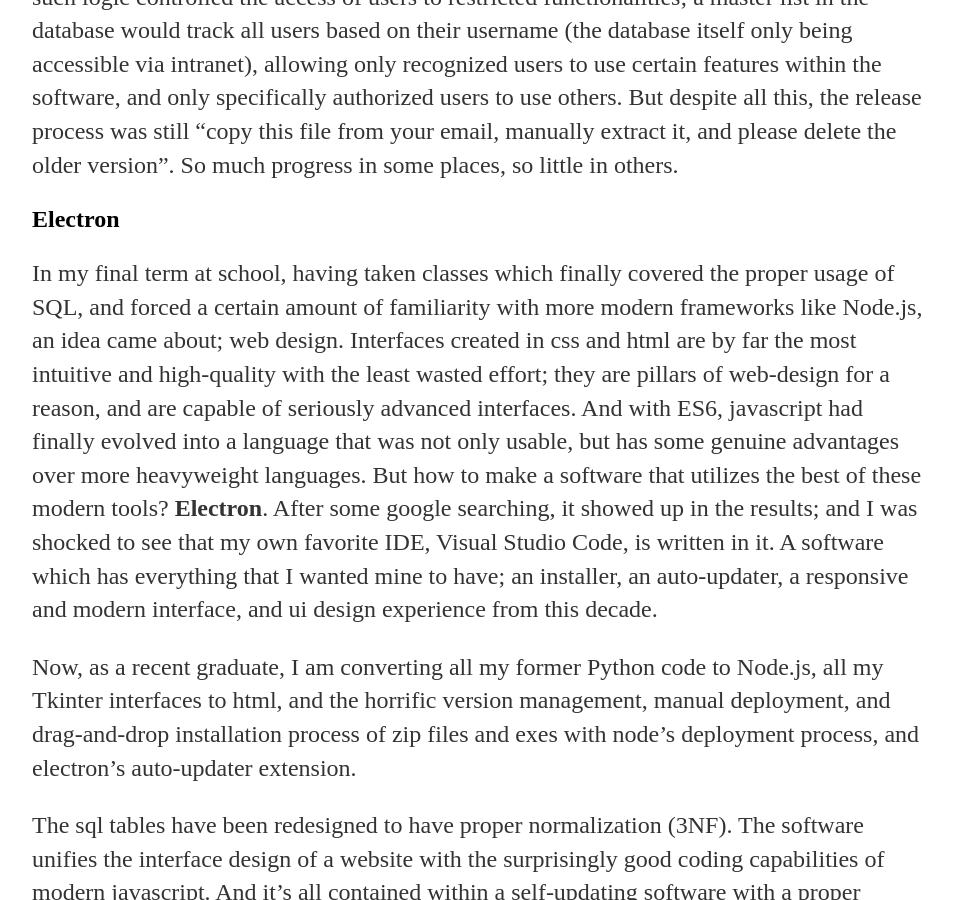
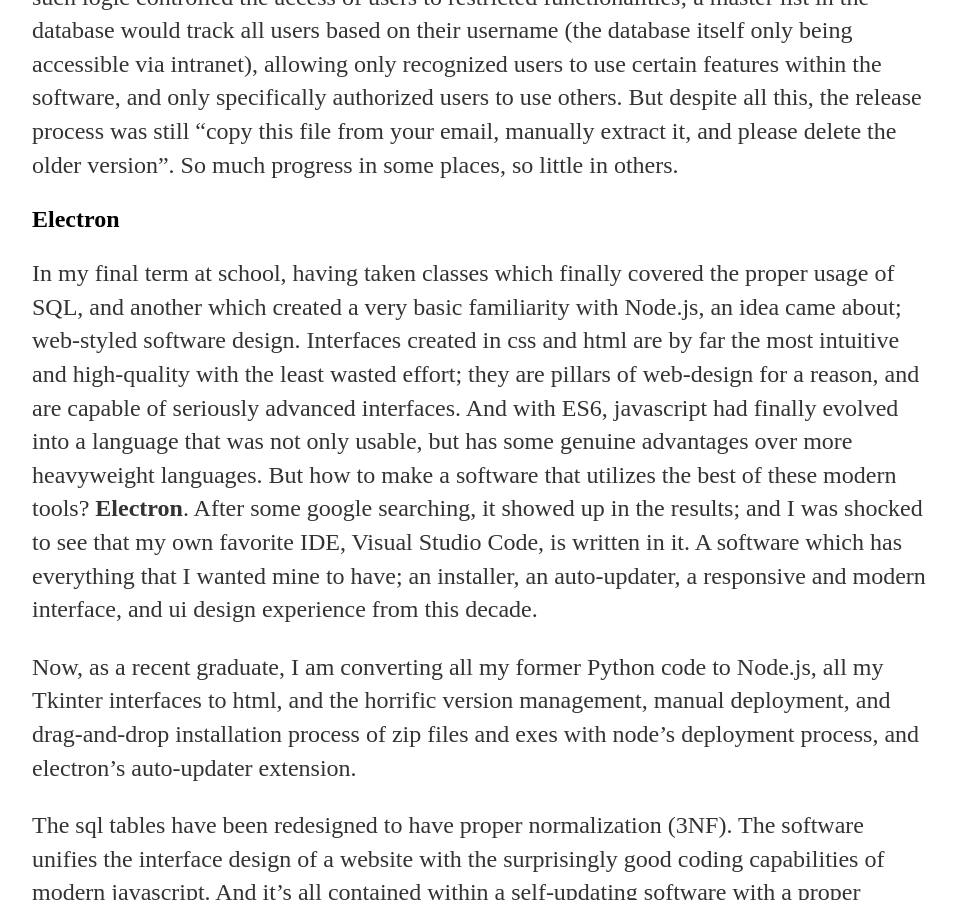
Before and after one commit to Quintuplin/quintuplin.github.io, a Jekyll site: the page built from _posts/2012-12-28-developing-while-learning.md, in a window 1280 px wide and 900 px high, scrolled down 3973 px. Shown: the whole window, without its empty margins (160-1115 px from the left). Built offline with Jekyll 4.4.1, drawn with Linux system fonts in a browser that asks for light colours.

Commit message:
Update 2012-12-28-developing-while-learning.md

```diff
--- a/_posts/2012-12-28-developing-while-learning.md
+++ b/_posts/2012-12-28-developing-while-learning.md
@@ -43,7 +43,7 @@
 
 ## Electron
 
-In my final term at school, having taken classes which finally covered the proper usage of SQL, and forced a certain amount of familiarity with more modern frameworks like Node.js, an idea came about; web design. Interfaces created in css and html are by far the most intuitive and high-quality with the least wasted effort; they are pillars of web-design for a reason, and are capable of seriously advanced interfaces. And with ES6, javascript had finally evolved into a language that was not only usable, but has some genuine advantages over more heavyweight languages. But how to make a software that utilizes the best of these modern tools? **Electron**. After some google searching, it showed up in the results; and I was shocked to see that my own favorite IDE, Visual Studio Code, is written in it. A software which has everything that I wanted mine to have; an installer, an auto-updater, a responsive and modern interface, and ui design experience from this decade.
+In my final term at school, having taken classes which finally covered the proper usage of SQL, and another which created a very basic familiarity with Node.js, an idea came about; web-styled software design. Interfaces created in css and html are by far the most intuitive and high-quality with the least wasted effort; they are pillars of web-design for a reason, and are capable of seriously advanced interfaces. And with ES6, javascript had finally evolved into a language that was not only usable, but has some genuine advantages over more heavyweight languages. But how to make a software that utilizes the best of these modern tools? **Electron**. After some google searching, it showed up in the results; and I was shocked to see that my own favorite IDE, Visual Studio Code, is written in it. A software which has everything that I wanted mine to have; an installer, an auto-updater, a responsive and modern interface, and ui design experience from this decade.
 
 Now, as a recent graduate, I am converting all my former Python code to Node.js, all my Tkinter interfaces to html, and the horrific version management, manual deployment, and drag-and-drop installation process of zip files and exes with node's deployment process, and electron's auto-updater extension.
 
```
